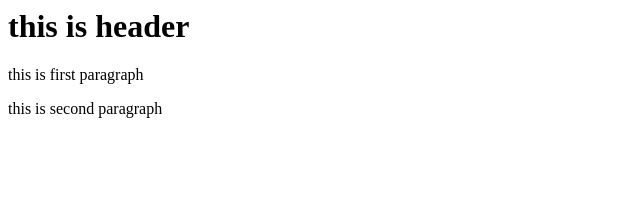
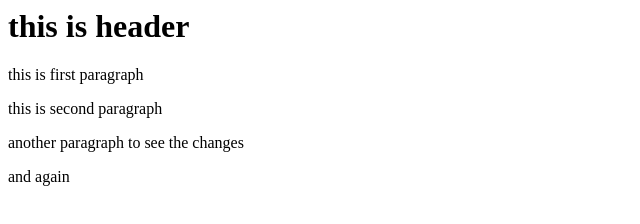
Before and after one commit to shreyas9995/test, a website: page index.html in a window 1280 px wide. Shown: the whole page, without its empty margins (0-640 px from the left). Drawn offline with Linux system fonts and the light colour scheme.

Commit message:
fourth commit

```diff
--- a/index.html
+++ b/index.html
@@ -4,5 +4,7 @@
         <h1>this is header</h1>
         <p>this is first paragraph</p>
         <p>this is second paragraph</p>
+        <p>another paragraph to see the changes</p>
+        <p>and again</p>
     </body>
 </html>
```
Also changed, not shown: package.json (added, +24 -0 lines), 2 other files.
